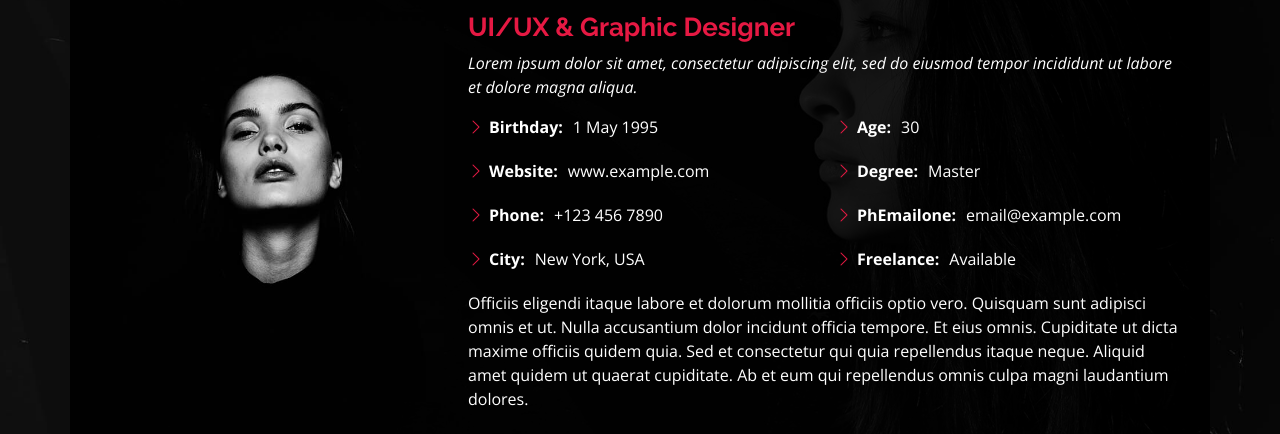
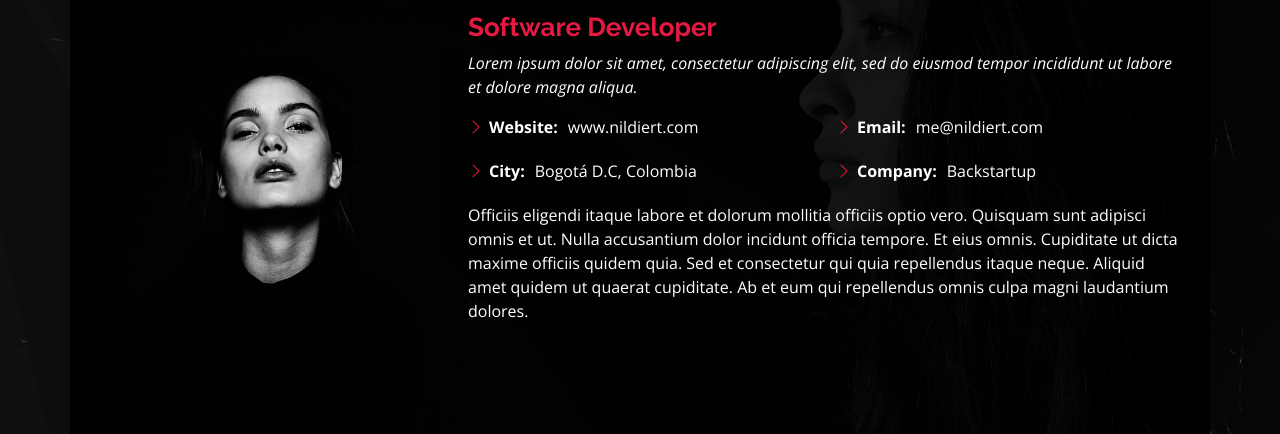
Before and after one commit to nildiert/mysite, a plain HTML site: page index.html in a window 1280 px wide. Both pictures are taken after a click on the link "About". Shown: the part 201-635 px from the top of the page. Drawn offline with nearby package versions, Linux system fonts and the light colour scheme.

Commit message:
feature added some information about me

```diff
--- a/index.html
+++ b/index.html
@@ -59,10 +59,9 @@
       </nav><!-- .navbar -->
 
       <div class="social-links">
-        <a href="#" class="twitter"><i class="bi bi-twitter"></i></a>
-        <a href="#" class="facebook"><i class="bi bi-facebook"></i></a>
-        <a href="#" class="instagram"><i class="bi bi-instagram"></i></a>
-        <a href="#" class="linkedin"><i class="bi bi-linkedin"></i></a>
+        <a href="https://twitter.com/nildiert" class="twitter"><i class="bi bi-twitter"></i></a>
+        <a href="https://www.instagram.com/nildiert_/" class="instagram"><i class="bi bi-instagram"></i></a>
+        <a href="https://www.linkedin.com/in/nildiert/" class="linkedin"><i class="bi bi-linkedin"></i></a>
       </div>
 
     </div>
@@ -84,7 +83,7 @@
           <img src="assets/img/me.jpg" class="img-fluid" alt="">
         </div>
         <div class="col-lg-8 pt-4 pt-lg-0 content" data-aos="fade-left">
-          <h3>UI/UX &amp; Graphic Designer</h3>
+          <h3>Software Developer</h3>
           <p class="fst-italic">
             Lorem ipsum dolor sit amet, consectetur adipiscing elit, sed do eiusmod tempor incididunt ut labore et dolore
             magna aliqua.
@@ -92,18 +91,14 @@
           <div class="row">
             <div class="col-lg-6">
               <ul>
-                <li><i class="bi bi-chevron-right"></i> <strong>Birthday:</strong> <span>1 May 1995</span></li>
-                <li><i class="bi bi-chevron-right"></i> <strong>Website:</strong> <span>www.example.com</span></li>
-                <li><i class="bi bi-chevron-right"></i> <strong>Phone:</strong> <span>+123 456 7890</span></li>
-                <li><i class="bi bi-chevron-right"></i> <strong>City:</strong> <span>New York, USA</span></li>
+                <li><i class="bi bi-chevron-right"></i> <strong>Website:</strong> <span>www.nildiert.com</span></li>
+                <li><i class="bi bi-chevron-right"></i> <strong>City:</strong> <span>Bogotá D.C</span>, Colombia </span></li>
               </ul>
             </div>
             <div class="col-lg-6">
               <ul>
-                <li><i class="bi bi-chevron-right"></i> <strong>Age:</strong> <span>30</span></li>
-                <li><i class="bi bi-chevron-right"></i> <strong>Degree:</strong> <span>Master</span></li>
-                <li><i class="bi bi-chevron-right"></i> <strong>PhEmailone:</strong> <span>email@example.com</span></li>
-                <li><i class="bi bi-chevron-right"></i> <strong>Freelance:</strong> <span>Available</span></li>
+                <li><i class="bi bi-chevron-right"></i> <strong>Email:</strong> <span>me@nildiert.com</span></li>
+                <li><i class="bi bi-chevron-right"></i> <strong>Company:</strong> <span>Backstartup</span></li>
               </ul>
             </div>
           </div>
```
